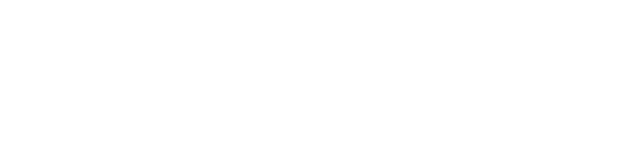
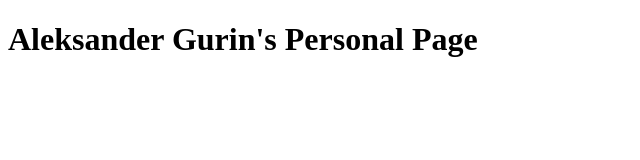
Before and after one commit to aleksandergurin/aleksandergurin.github.io, a plain HTML site: page index.html in a window 1280 px wide. Shown: the whole page, without its empty margins (0-640 px from the left). Drawn offline with Linux system fonts and the light colour scheme.

Commit message:
header was added

```diff
--- a/index.html
+++ b/index.html
@@ -4,6 +4,7 @@
     <title>Aleksander Gurin's Personal Page</title>
 </head>
 <body>
+    <h1>Aleksander Gurin's Personal Page</h1>
     <!-- TODO: add content -->
 </body>
 </html>
```
